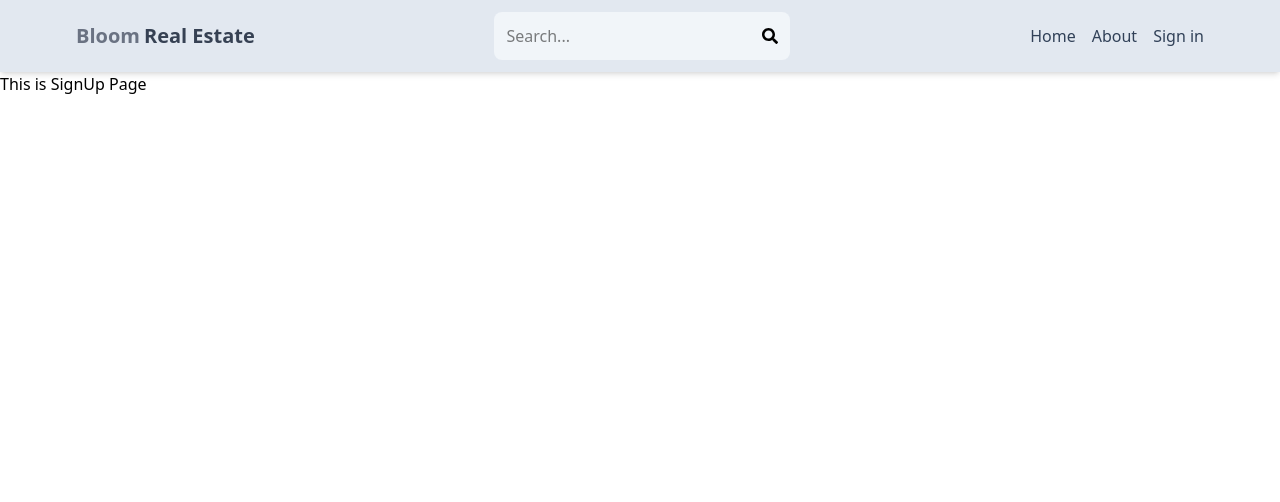
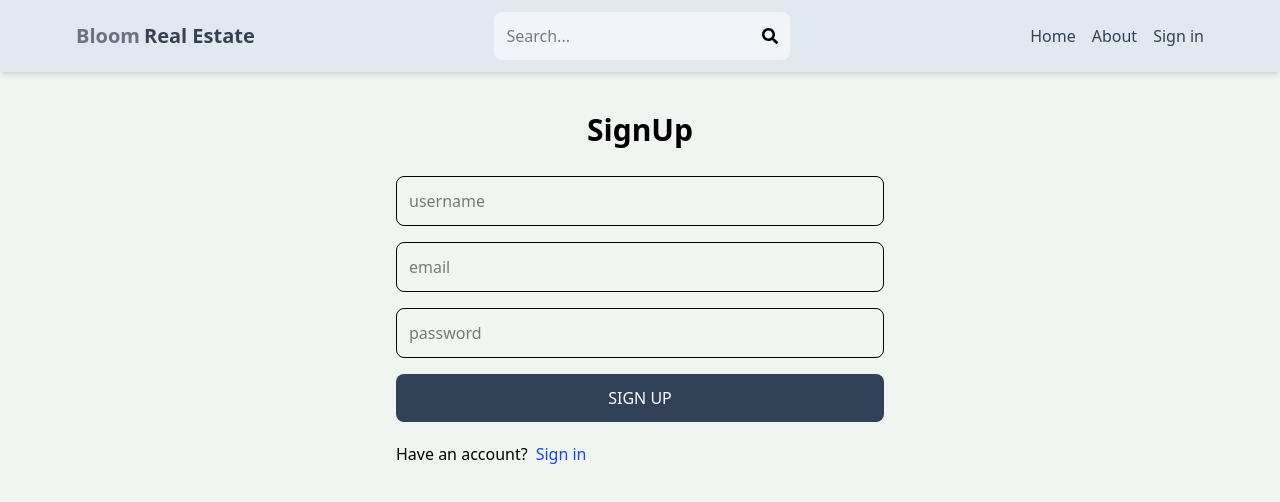
Before and after one commit to Udgeet007/RealEstate-Client, a React (Vite) app: page /signup in a window 1280 px wide. Shown: the top 502 px of the page. Built offline with nearby package versions, Linux system fonts and the light colour scheme.

Commit message:
Complete SignUp Page UI

```diff
--- a/src/Pages/SignUp.jsx
+++ b/src/Pages/SignUp.jsx
@@ -1,9 +1,22 @@
 import React from 'react'
+import { Link } from 'react-router-dom'
 
 const SignUp = () => {
   return (
-    <div>
-      <h1>This is SignUp Page</h1>
+    <div className='p-3 max-w-lg mx-auto'>
+      <h1 className='text-3xl text-center font-semibold my-7'>SignUp </h1>
+      <form className='flex flex-col gap-4'>
+      <input type='text' className='border p-3 rounded-lg' id='username' placeholder='username'/>
+       <input type='text' className='border p-3 rounded-lg' id='email' placeholder='email'/>
+        <input type='text' className='border p-3 rounded-lg' id='password' placeholder='password'/>
+        <button className='bg-slate-700 text-white p-3 rounded-lg uppercase hover:opacity-95 disabled:opacity-80'>
+          Sign Up
+        </button>
+      </form>
+      <div className='flex gap-2 mt-5'>
+      <p>Have an account? </p>
+      <Link to='/signin' className='text-blue-700'>Sign in</Link>
+      </div>
     </div>
   )
 }
--- a/src/index.css
+++ b/src/index.css
@@ -1 +1,6 @@
 @import "tailwindcss";
+
+
+body{
+  background-color: rgb(241,245,241);
+}
```
